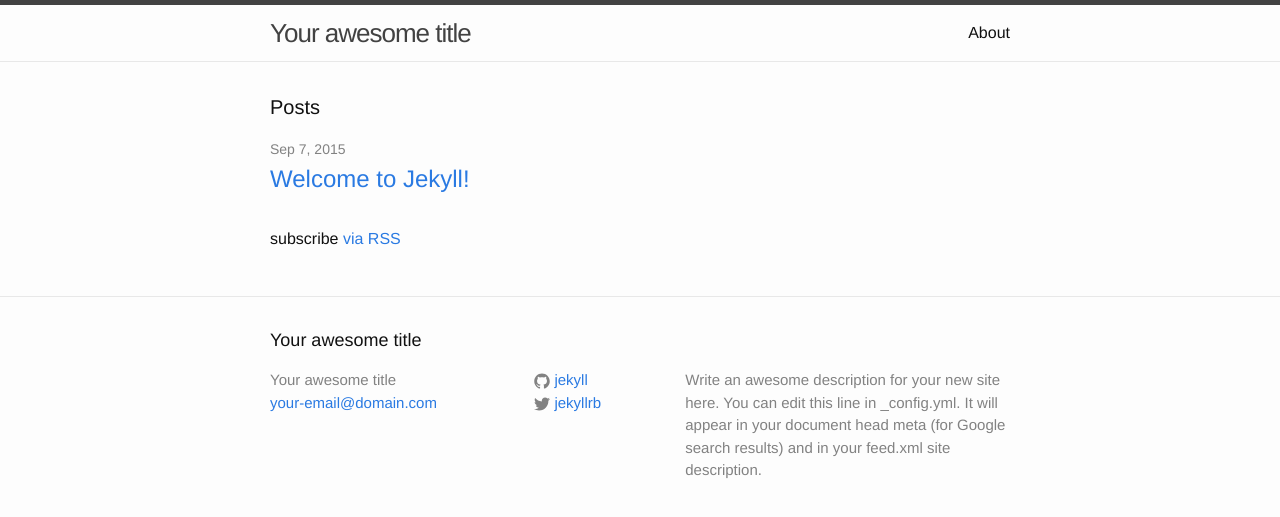
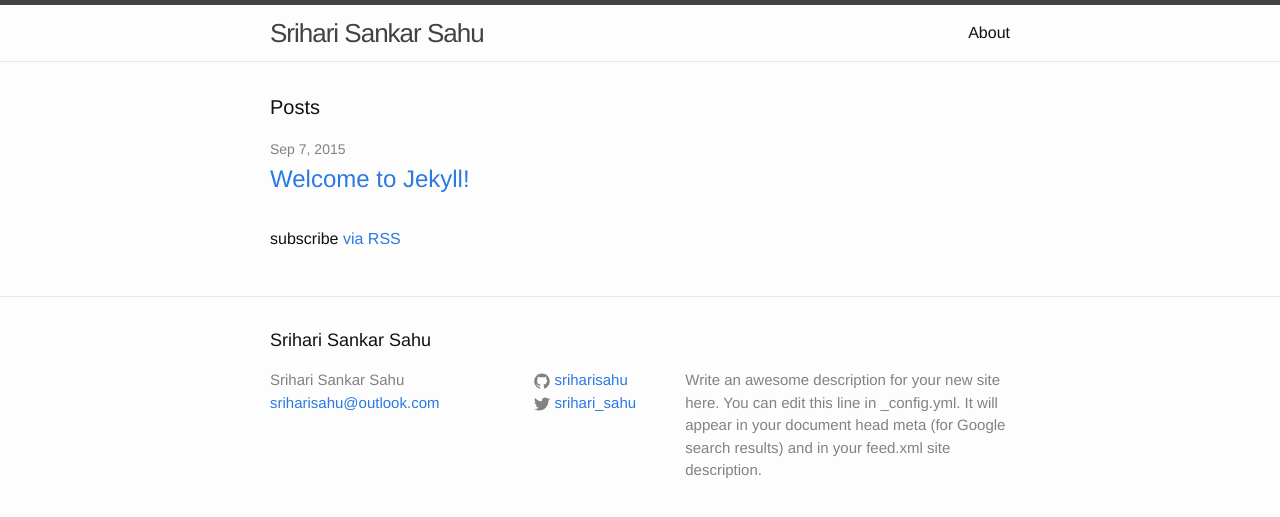
Before and after one commit to sriharisahu/sriharisahu.github.io, a Jekyll site: the page built from index.html, in a window 1280 px wide. Shown: the top 517 px of the page. Built offline with Jekyll 4.4.1, drawn with Linux system fonts in a browser that asks for light colours.

Commit message:
adding the Gemfile and using githubpages

```diff
--- /dev/null
+++ b/Gemfile
@@ -0,0 +1,4 @@
+source 'https://rubygems.org'
+
+gem 'github-pages'
+gem 'wdm', '>= 0.1.0'
--- a/_config.yml
+++ b/_config.yml
@@ -1,14 +1,14 @@
 # Site settings
-title: Your awesome title
-email: your-email@domain.com
+title: Srihari Sankar Sahu
+email: sriharisahu@outlook.com
 description: > # this means to ignore newlines until "baseurl:"
   Write an awesome description for your new site here. You can edit this
   line in _config.yml. It will appear in your document head meta (for
   Google search results) and in your feed.xml site description.
 baseurl: "" # the subpath of your site, e.g. /blog/
-url: "http://yourdomain.com" # the base hostname & protocol for your site
-twitter_username: jekyllrb
-github_username:  jekyll
+url: "http://sriharisahu.github.io" # the base hostname & protocol for your site
+twitter_username: srihari_sahu
+github_username:  sriharisahu
 
 # Build settings
 markdown: kramdown
```
Also changed, not shown: Gemfile.lock (added).
